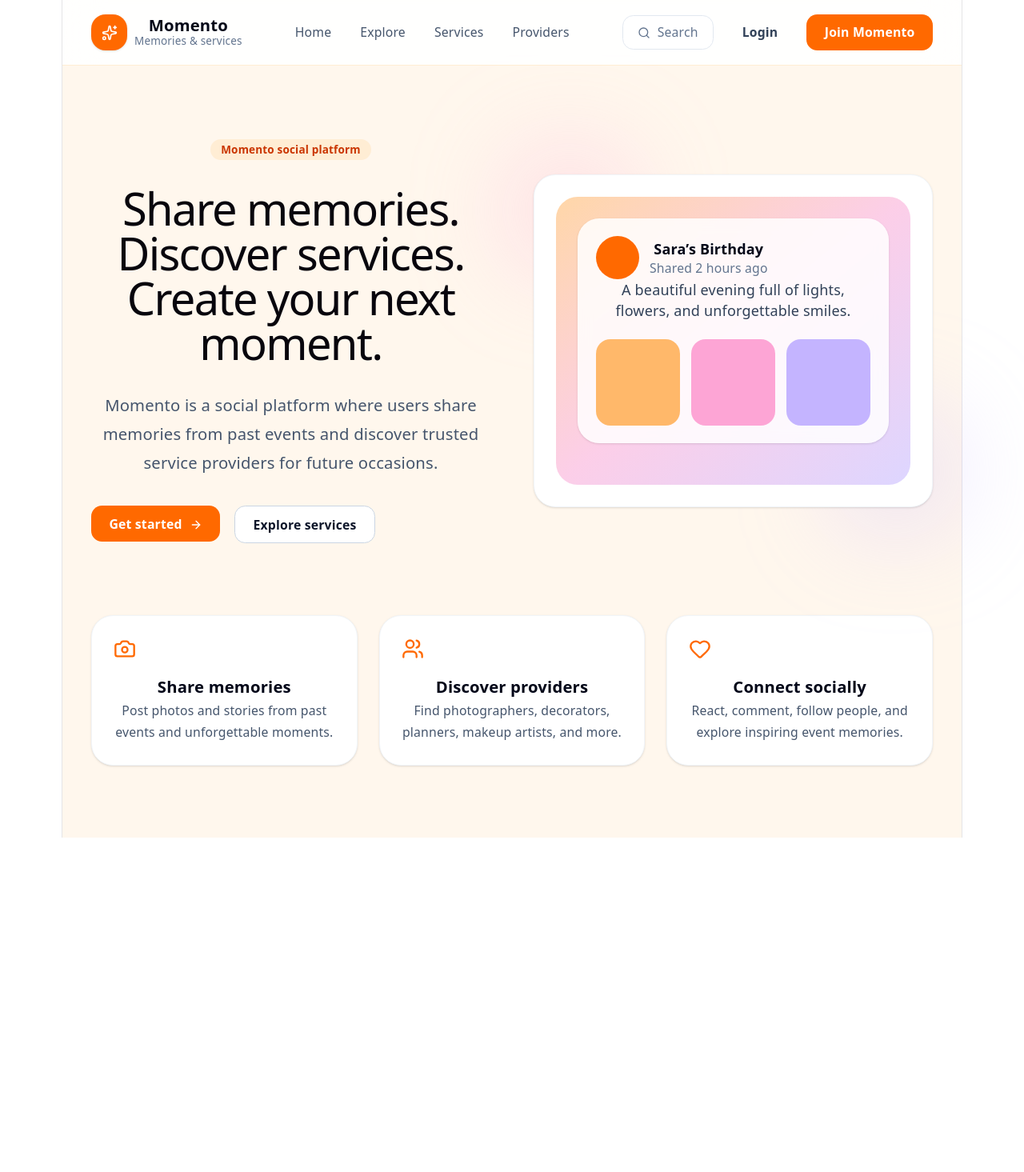
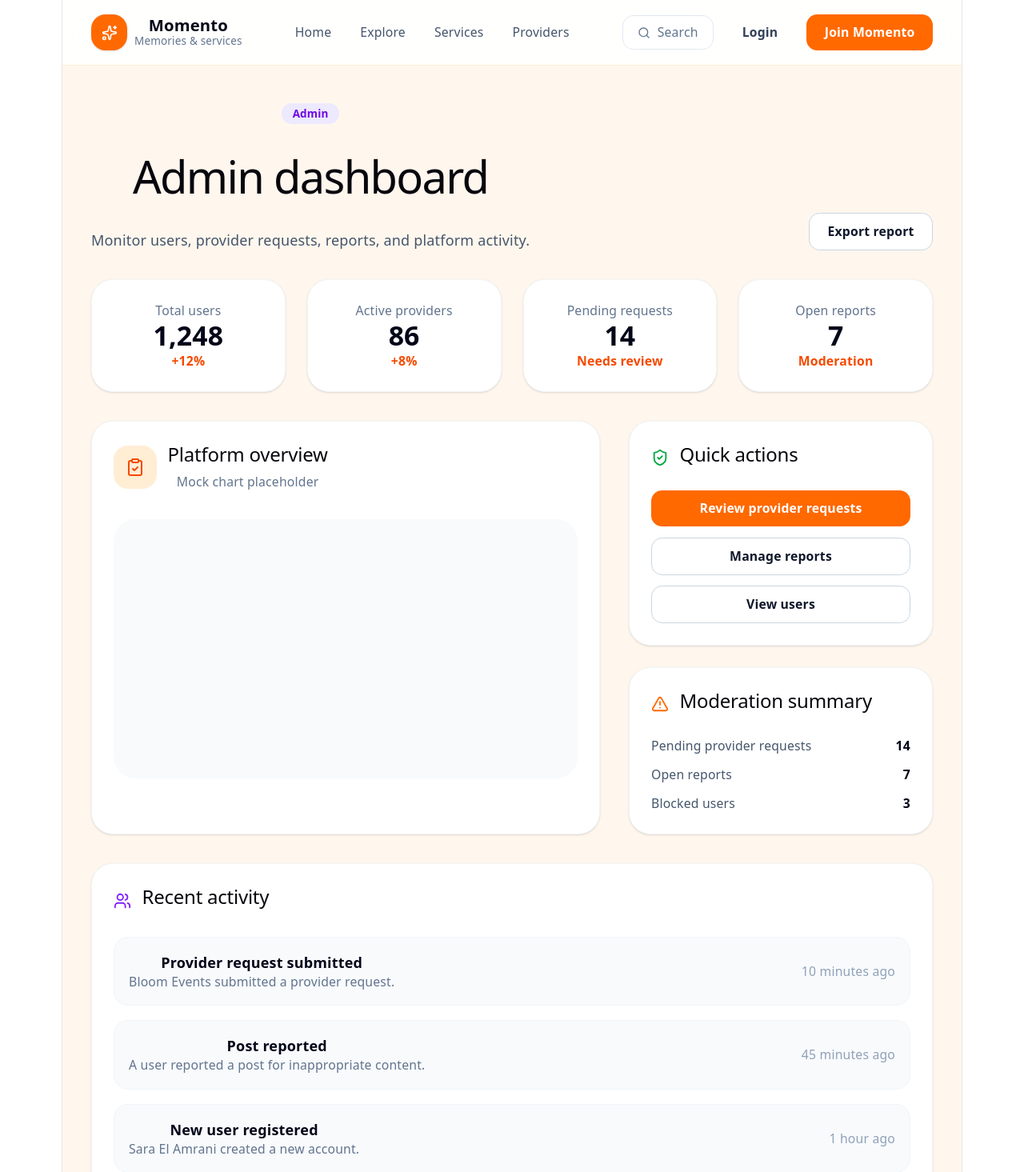
Before and after one commit to HibaWarti/Momento, a React (Vite) app in the folder frontend/: page /admin in a window 1280 px wide. Shown: the top 1465 px of the page at 80% size. Before the commit the page ends 1047 px from the top, so only its background shows below. Built offline with nearby package versions, Linux system fonts and the light colour scheme.

Commit message:
Add admin dashboard page

```diff
--- a/frontend/src/App.tsx
+++ b/frontend/src/App.tsx
@@ -12,6 +12,7 @@ import { ServiceDetailsPage } from './pages/services/ServiceDetailsPage'
 import { ProviderProfilePage } from './pages/providers/ProviderProfilePage'
 import { ProviderRequestPage } from './pages/providers/ProviderRequestPage'
 import { NotificationsPage } from './pages/notifications/NotificationsPage'
+import { AdminDashboardPage } from './pages/admin/AdminDashboardPage'
 
 function App() {
   return (
@@ -30,6 +31,7 @@ function App() {
           <Route path="/providers/:providerId" element={<ProviderProfilePage />} />
           <Route path="/provider-request" element={<ProviderRequestPage />} />
           <Route path="/notifications" element={<NotificationsPage />} />
+          <Route path="/admin" element={<AdminDashboardPage />} />
           <Route path="*" element={<HomePage />} />
         </Route>
       </Routes>
--- /dev/null
+++ b/frontend/src/components/admin/AdminStatCard.tsx
@@ -0,0 +1,19 @@
+import { Card } from '../ui/Card'
+
+type AdminStatCardProps = {
+  stat: {
+    label: string
+    value: string
+    change: string
+  }
+}
+
+export function AdminStatCard({ stat }: AdminStatCardProps) {
+  return (
+    <Card>
+      <p className="text-sm font-medium text-slate-500">{stat.label}</p>
+      <p className="mt-3 text-3xl font-bold text-slate-950">{stat.value}</p>
+      <p className="mt-2 text-sm font-semibold text-orange-600">{stat.change}</p>
+    </Card>
+  )
+}
--- /dev/null
+++ b/frontend/src/data/mockAdminStats.ts
@@ -0,0 +1,49 @@
+export const mockAdminStats = [
+  {
+    label: 'Total users',
+    value: '1,248',
+    change: '+12%',
+  },
+  {
+    label: 'Active providers',
+    value: '86',
+    change: '+8%',
+  },
+  {
+    label: 'Pending requests',
+    value: '14',
+    change: 'Needs review',
+  },
+  {
+    label: 'Open reports',
+    value: '7',
+    change: 'Moderation',
+  },
+]
+
+export const mockRecentActivities = [
+  {
+    id: '1',
+    action: 'Provider request submitted',
+    description: 'Bloom Events submitted a provider request.',
+    timeAgo: '10 minutes ago',
+  },
+  {
+    id: '2',
+    action: 'Post reported',
+    description: 'A user reported a post for inappropriate content.',
+    timeAgo: '45 minutes ago',
+  },
+  {
+    id: '3',
+    action: 'New user registered',
+    description: 'Sara El Amrani created a new account.',
+    timeAgo: '1 hour ago',
+  },
+  {
+    id: '4',
+    action: 'Service created',
+    description: 'Yassine Studio published Event Photography.',
+    timeAgo: '3 hours ago',
+  },
+]
--- /dev/null
+++ b/frontend/src/pages/admin/AdminDashboardPage.tsx
@@ -0,0 +1,124 @@
+import { AlertTriangle, ClipboardCheck, ShieldCheck, Users } from 'lucide-react'
+import { AdminStatCard } from '../../components/admin/AdminStatCard'
+import { Badge } from '../../components/ui/Badge'
+import { Button } from '../../components/ui/Button'
+import { Card } from '../../components/ui/Card'
+import { mockAdminStats, mockRecentActivities } from '../../data/mockAdminStats'
+
+export function AdminDashboardPage() {
+  return (
+    <main className="mx-auto max-w-7xl px-4 py-10 sm:px-6 lg:px-8">
+      <div className="flex flex-col justify-between gap-4 md:flex-row md:items-end">
+        <div>
+          <Badge variant="purple">Admin</Badge>
+          <h1 className="mt-4 text-3xl font-bold text-slate-950">Admin dashboard</h1>
+          <p className="mt-2 text-slate-600">
+            Monitor users, provider requests, reports, and platform activity.
+          </p>
+        </div>
+
+        <Button variant="outline">Export report</Button>
+      </div>
+
+      <section className="mt-8 grid gap-6 md:grid-cols-4">
+        {mockAdminStats.map((stat) => (
+          <AdminStatCard key={stat.label} stat={stat} />
+        ))}
+      </section>
+
+      <section className="mt-8 grid gap-8 lg:grid-cols-[1fr_380px]">
+        <Card>
+          <div className="flex items-center gap-3">
+            <div className="flex h-12 w-12 items-center justify-center rounded-2xl bg-orange-100 text-orange-600">
+              <ClipboardCheck size={24} />
+            </div>
+
+            <div>
+              <h2 className="text-xl font-bold text-slate-950">Platform overview</h2>
+              <p className="text-sm text-slate-500">Mock chart placeholder</p>
+            </div>
+          </div>
+
+          <div className="mt-8 flex h-72 items-end gap-4 rounded-3xl bg-slate-50 p-6">
+            {[45, 65, 40, 75, 55, 90, 70].map((height, index) => (
+              <div key={index} className="flex flex-1 items-end">
+                <div
+                  className="w-full rounded-t-2xl bg-gradient-to-t from-orange-500 to-pink-400"
+                  style={{ height: `${height}%` }}
+                />
+              </div>
+            ))}
+          </div>
+        </Card>
+
+        <div className="space-y-6">
+          <Card>
+            <div className="flex items-center gap-3">
+              <ShieldCheck className="text-green-600" size={22} />
+              <h2 className="font-bold text-slate-950">Quick actions</h2>
+            </div>
+
+            <div className="mt-5 space-y-3">
+              <Button className="w-full">Review provider requests</Button>
+              <Button variant="outline" className="w-full">
+                Manage reports
+              </Button>
+              <Button variant="outline" className="w-full">
+                View users
+              </Button>
+            </div>
+          </Card>
+
+          <Card>
+            <div className="flex items-center gap-3">
+              <AlertTriangle className="text-orange-500" size={22} />
+              <h2 className="font-bold text-slate-950">Moderation summary</h2>
+            </div>
+
+            <div className="mt-5 space-y-3 text-sm text-slate-600">
+              <div className="flex justify-between">
+                <span>Pending provider requests</span>
+                <strong className="text-slate-950">14</strong>
+              </div>
+
+              <div className="flex justify-between">
+                <span>Open reports</span>
+                <strong className="text-slate-950">7</strong>
+              </div>
+
+              <div className="flex justify-between">
+                <span>Blocked users</span>
+                <strong className="text-slate-950">3</strong>
+              </div>
+            </div>
+          </Card>
+        </div>
+      </section>
+
+      <section className="mt-8">
+        <Card>
+          <div className="flex items-center gap-3">
+            <Users className="text-violet-600" size={22} />
+            <h2 className="text-xl font-bold text-slate-950">Recent activity</h2>
+          </div>
+
+          <div className="mt-6 space-y-4">
+            {mockRecentActivities.map((activity) => (
+              <div
+                key={activity.id}
+                className="flex flex-col justify-between gap-2 rounded-2xl border border-slate-100 bg-slate-50 px-4 py-4 sm:flex-row sm:items-center"
+              >
+                <div>
+                  <p className="font-semibold text-slate-950">{activity.action}</p>
+                  <p className="mt-1 text-sm text-slate-500">{activity.description}</p>
+                </div>
+
+                <span className="text-sm text-slate-400">{activity.timeAgo}</span>
+              </div>
+            ))}
+          </div>
+        </Card>
+      </section>
+    </main>
+  )
+}
```
Also changed, not shown: 1 other file (tests, documents, lock files or other folders).
